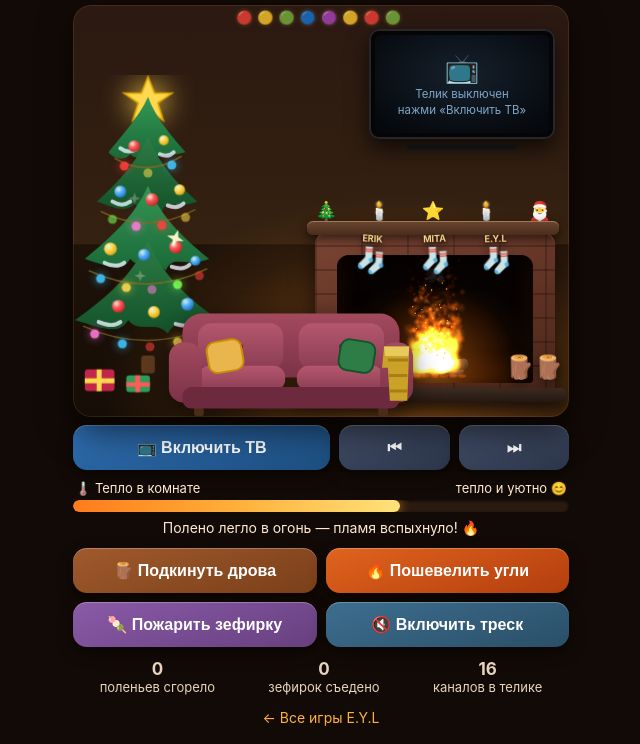
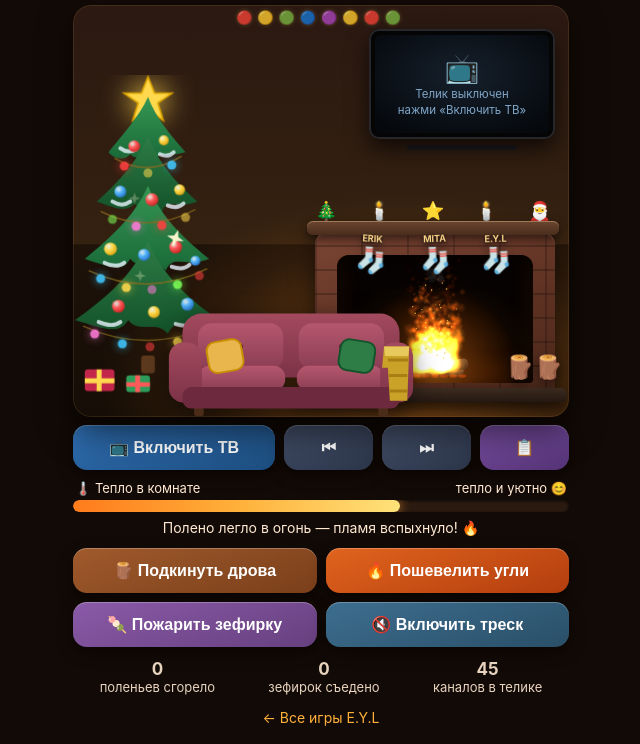
Before and after one commit to ygarik786-a11y/eyl-games, a plain HTML site: page kamin/index.html in a window 1280 px wide. Shown: the part 77-821 px from the top of the page, without its empty margins (319-959 px from the left). Drawn offline with nearby package versions, Linux system fonts and the light colour scheme; animation ran at ten frames a second.

Commit message:
Камин и телик v40: 45 каналов в телике + список каналов кнопкой 📋

```diff
--- a/kamin/index.html
+++ b/kamin/index.html
@@ -88,13 +88,17 @@
   .heatbar { height:12px; border-radius:8px; background:#2a1a10; box-shadow:inset 0 1px 3px rgba(0,0,0,.7); overflow:hidden; }
   .heatfill { height:100%; width:30%; border-radius:8px; background:linear-gradient(90deg,#ff7b1c,#ffb03a,#ffe27a); transition:width .6s; box-shadow:0 0 12px rgba(255,150,50,.8); }
   .status { text-align:center; font-size:14px; min-height:20px; margin:7px 0 2px; }
-  .tvbar { display:grid; grid-template-columns:1.4fr .6fr .6fr; gap:9px; margin-top:8px; }
+  .tvbar { display:grid; grid-template-columns:1.25fr .55fr .55fr .55fr; gap:9px; margin-top:8px; }
   .btns { display:grid; grid-template-columns:1fr 1fr; gap:9px; margin-top:9px; }
   button.act { border:none; border-radius:14px; padding:13px 6px; font-size:16px; font-weight:700; color:#fff; cursor:pointer;
     box-shadow:0 6px 16px rgba(0,0,0,.45), inset 0 1px 0 rgba(255,255,255,.25); transition:transform .08s; touch-action:manipulation; }
   button.act:active { transform:scale(.96); }
   .b-tv { background:linear-gradient(160deg,#2f6fb3,#1d4e80); }
   .b-ch { background:linear-gradient(160deg,#44506b,#2c364a); }
+  .b-list { background:linear-gradient(160deg,#7a4fa3,#553377); }
+  .chlist { max-height:230px; overflow-y:auto; margin-top:8px; background:rgba(10,14,24,.92); border:1px solid #3a4a6b; border-radius:12px; padding:6px; }
+  .chlist button { display:block; width:100%; text-align:left; background:transparent; border:0; border-bottom:1px solid rgba(255,255,255,.07); color:#e8eefc; font-size:15px; padding:9px 10px; cursor:pointer; }
+  .chlist button.cur { background:rgba(122,79,163,.35); font-weight:700; }
   .b-wood { background:linear-gradient(160deg,#a05a2c,#7a3f1a); }
   .b-stoke { background:linear-gradient(160deg,#e0641e,#b33e0e); }
   .b-marsh { background:linear-gradient(160deg,#8a5aa8,#67407f); }
@@ -245,7 +249,10 @@
     <button class="act b-tv" id="btnTv">📺 Включить ТВ</button>
     <button class="act b-ch" id="btnPrev">⏮</button>
     <button class="act b-ch" id="btnNext">⏭</button>
+    <button class="act b-list" id="btnList">📋</button>
   </div>
+
+  <div class="chlist" id="chlist" style="display:none"></div>
 
   <div class="heat"><span>🌡️ Тепло в комнате</span><span id="heatTxt">прохладно</span></div>
   <div class="heatbar"><div class="heatfill" id="heatfill"></div></div>
@@ -264,7 +271,7 @@
     <div><b id="stCh">16</b>каналов в телике</div>
   </div>
 
-  <a class="back" href="../?u=38">← Все игры E.Y.L</a>
+  <a class="back" href="../?u=40">← Все игры E.Y.L</a>
 </div>
 
 <script>
@@ -272,6 +279,19 @@
   /* ================= ТЕЛЕВИЗОР ================= */
   var CHANNELS = [
     { n:'📺 СТС', u:'https://tshift-1.telecoma.tv/sts/index.m3u8' },
+    { n:'📺 1+1 International', u:'https://dash2.antik.sk/live/test_one_plus_one_int_tizen/playlist.m3u8' },
+    { n:'📺 1+1 Марафон', u:'https://dash2.antik.sk/live/1plus1_marathon/playlist.m3u8' },
+    { n:'📺 Inter+', u:'https://cdn15.live-tv.cloud/ua_infinitas_tv/inter-abr/playlist.m3u8' },
+    { n:'📺 Квартал ТВ', u:'https://dash2.antik.sk/live/kvartal_tv/playlist.m3u8' },
+    { n:'📺 ТВ Центр International', u:'https://stream8.cinerama.uz/1281/tracks-v1a1/mono.m3u8' },
+    { n:'📺 Дача', u:'https://dash2.antik.sk/live/test_dacha_tv_atktv/playlist.m3u8' },
+    { n:'📺 Кускус: кулинария', u:'https://dash2.antik.sk/live/test_kuskus_tv_atktv/playlist.m3u8' },
+    { n:'📺 36.6: здоровье', u:'https://dash2.antik.sk/live/test_tridsatsest_hd_atktv/playlist.m3u8' },
+    { n:'📺 Islandia', u:'https://cdn15.live-tv.cloud/ua_infinitas_tv/islandiya-abr/playlist.m3u8' },
+    { n:'📺 RAI Украина', u:'https://stream.rai.ua/rai/stream.m3u8' },
+    { n:'📺 ETV+', u:'https://sb.err.ee/live/etvpluss.m3u8' },
+    { n:'📺 The Explorers: путешествия', u:'https://sofast-yupptv.vgcdn.net/v1/master/611d79b11b77e2f571934fd80ca1413453772ac7/4804aca3-dd54-43d1-8caa-0b836a76d9e9/manifest.m3u8' },
+    { n:'📺 Здоровое ТВ', u:'https://stream8.cinerama.uz/1428/tracks-v1a1/mono.m3u8' },
     { n:'🎬 FilmUA Live: фильмы и сериалы', u:'https://dash2.antik.sk/live/test_film_life_atktv/playlist.m3u8' },
     { n:'🎬 Star Cinema', u:'https://dash2.antik.sk/live/test_star_cinema_atktv/playlist.m3u8' },
     { n:'🎬 Star Family: семейное кино', u:'https://dash2.antik.sk/live/test_star_family_atktv/playlist.m3u8' },
@@ -279,14 +299,30 @@
     { n:'🎬 Наше новое кино', u:'https://stream8.cinerama.uz/1051/tracks-v1a1/playlist.m3u8' },
     { n:'🎬 Приключения', u:'https://stream8.cinerama.uz/1420/tracks-v1a1/mono.m3u8' },
     { n:'🎬 Фантастика: кино', u:'https://cityeden.catcast.tv/content/45268/index.m3u8' },
+    { n:'🎬 Болливуд HD', u:'https://xykt-fix.github.io/cinerama_edge01/hls/BOLLYWOOD_RU/Movie009.m3u8' },
+    { n:'🎬 КиноАзия', u:'https://cityeden.catcast.tv/content/34393/index.m3u8' },
+    { n:'🎬 КиноАрт', u:'https://cityeden.catcast.tv/content/38398/index.m3u8' },
+    { n:'🎬 КиноДетектив', u:'https://cityeden.catcast.tv/content/41327/index.m3u8' },
     { n:'🧸 Детский', u:'https://stream8.cinerama.uz/1033/playlist.m3u8' },
     { n:'🧸 Nicktoons', u:'https://stream8.cinerama.uz/1502/playlist.m3u8' },
+    { n:'🧸 Nickelodeon', u:'https://stream8.cinerama.uz/1500/playlist.m3u8' },
+    { n:'🧸 Nick Jr.', u:'https://stream8.cinerama.uz/1501/playlist.m3u8' },
     { n:'🧸 Рыжий', u:'https://stream8.cinerama.uz/1407/tracks-v1a1/mono.m3u8' },
     { n:'🏰 В гостях у сказки', u:'https://stream8.cinerama.uz/1270/playlist.m3u8' },
-    { n:'🎬 Болливуд HD', u:'https://xykt-fix.github.io/cinerama_edge01/hls/BOLLYWOOD_RU/Movie009.m3u8' },
     { n:'🧸 Тооку: мультики', u:'https://live-saha.cdnvideo.ru/saha/tooky/playlist.m3u8' },
+    { n:'🧸 Карусель', u:'https://stream.smotrim.ru/hls2/karusel/playlist_3.m3u8' },
+    { n:'🧸 Gulli Girl', u:'https://stream8.cinerama.uz/1445/tracks-v1a1/mono.m3u8' },
+    { n:'🧸 Капитан Фантастика', u:'https://stream8.cinerama.uz/1406/tracks-v1a1/mono.m3u8' },
     { n:'🎵 Song TV: музыка', u:'https://songtv.hls.iptvdc.com/web-russia/playlist.m3u8' },
-    { n:'🎵 Музвар', u:'https://cdn15.live-tv.cloud/ua_infinitas_tv/muzvar-abr/playlist.m3u8' }
+    { n:'🎵 Музвар', u:'https://cdn15.live-tv.cloud/ua_infinitas_tv/muzvar-abr/playlist.m3u8' },
+    { n:'🎵 NASHE Music', u:'https://cdn15.live-tv.cloud/ua_infinitas_tv/nashemus-abr/playlist.m3u8' },
+    { n:'🎵 Майдан: музыка', u:'https://live-maidantv.cdnvideo.ru/maidantv/maidantv.smil/playlist.m3u8' },
+    { n:'🎵 Deluxe Music', u:'https://sdn-global-live-streaming-packager-cache.3qsdn.com/13456/13456_264_live.m3u8' },
+    { n:'🎵 Kiss Kiss: музыка', u:'https://kk.fluid.stream/KKMulti/smil:KissKissTV.smil/chunklist.m3u8' },
+    { n:'🎵 Музыка кино', u:'https://kino-1.catcast.tv/content/37739/index.m3u8' },
+    { n:'🎵 Страна FM', u:'https://live-stranafm.cdnvideo.ru/stranafm/smil:stranafm.smil/playlist.m3u8' },
+    { n:'🎵 Hit FM', u:'https://hitfm.nfthost.net/hls/hitfm/live_all/playlist.m3u8' },
+    { n:'🎵 Play: музыка', u:'https://cityeden.catcast.tv/content/34100/index.m3u8' }
   ];
   var video = document.getElementById('tv');
   var tvbox = document.getElementById('tvbox');
@@ -339,6 +375,26 @@
   btnTv.addEventListener('click', function(){ setTv(!tvOn); });
   document.getElementById('btnNext').addEventListener('click', function(){ if (!tvOn) setTv(true); else { trying = 0; loadChannel(chIdx + 1); } });
   document.getElementById('btnPrev').addEventListener('click', function(){ if (!tvOn) setTv(true); else { trying = 0; loadChannel(chIdx - 1); } });
+  var chlistEl = document.getElementById('chlist');
+  document.getElementById('stCh').textContent = CHANNELS.length;
+  CHANNELS.forEach(function(c, i){
+    var b = document.createElement('button');
+    b.textContent = (i+1) + '. ' + c.n;
+    b.addEventListener('click', function(){
+      trying = 0;
+      chlistEl.style.display = 'none';
+      if (!tvOn) { chIdx = i; setTv(true); } else { loadChannel(i); }
+    });
+    chlistEl.appendChild(b);
+  });
+  document.getElementById('btnList').addEventListener('click', function(){
+    var open = chlistEl.style.display !== 'none';
+    chlistEl.style.display = open ? 'none' : 'block';
+    if (!open) {
+      var kids = chlistEl.children;
+      for (var k = 0; k < kids.length; k++) kids[k].classList.toggle('cur', k === chIdx);
+    }
+  });
   tvbox.addEventListener('click', function(){ if (tvOn) { video.muted = !video.muted; statusEl.textContent = video.muted ? 'Звук телика выключен 🔇 Тапни по телику, чтобы вернуть' : 'Звук телика включён 🔊'; } });
 
   /* ================= КАМИН (огонь — кодом, в два слоя) ================= */
```
Also changed, not shown: index.html (+1 -1 lines).
